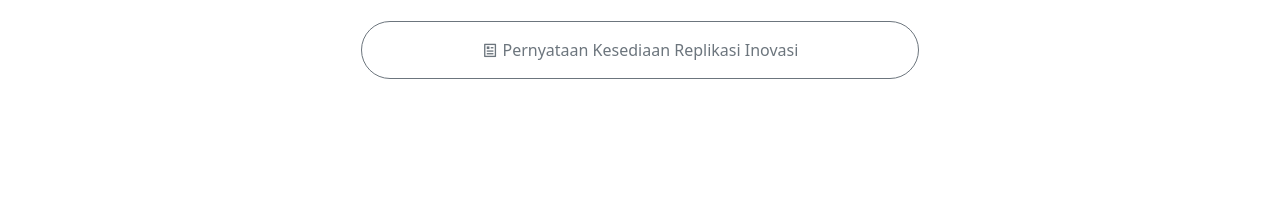
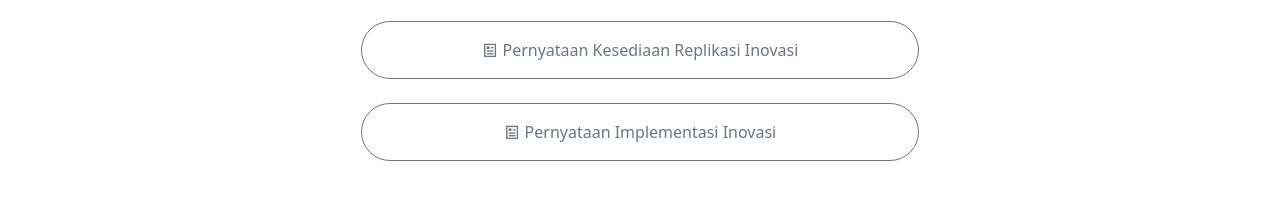
Before and after one commit to taroadatarogau/taroadatarogau.github.io, a plain HTML site: page aboutus/index.html in a window 1280 px wide. Shown: the part 1451-1650 px from the top of the page. Before the commit the page ends 1578 px from the top, so only its background shows below. Drawn offline with Linux system fonts and the light colour scheme.

Commit message:
Update index.html

```diff
--- a/aboutus/index.html
+++ b/aboutus/index.html
@@ -122,6 +122,10 @@
                     class="mt-4 btn btn-outline-secondary py-3 px-4 rounded-5">
                     <i class="ri-article-line"></i>
                     Pernyataan Kesediaan Replikasi Inovasi</a>
+                <a href="/Pernyataan implementasi inovasi.pdf" target="_blank"
+                    class="mt-4 btn btn-outline-secondary py-3 px-4 rounded-5">
+                    <i class="ri-article-line"></i>
+                    Pernyataan Implementasi Inovasi</a>
             </div>
 
         </div>
```
